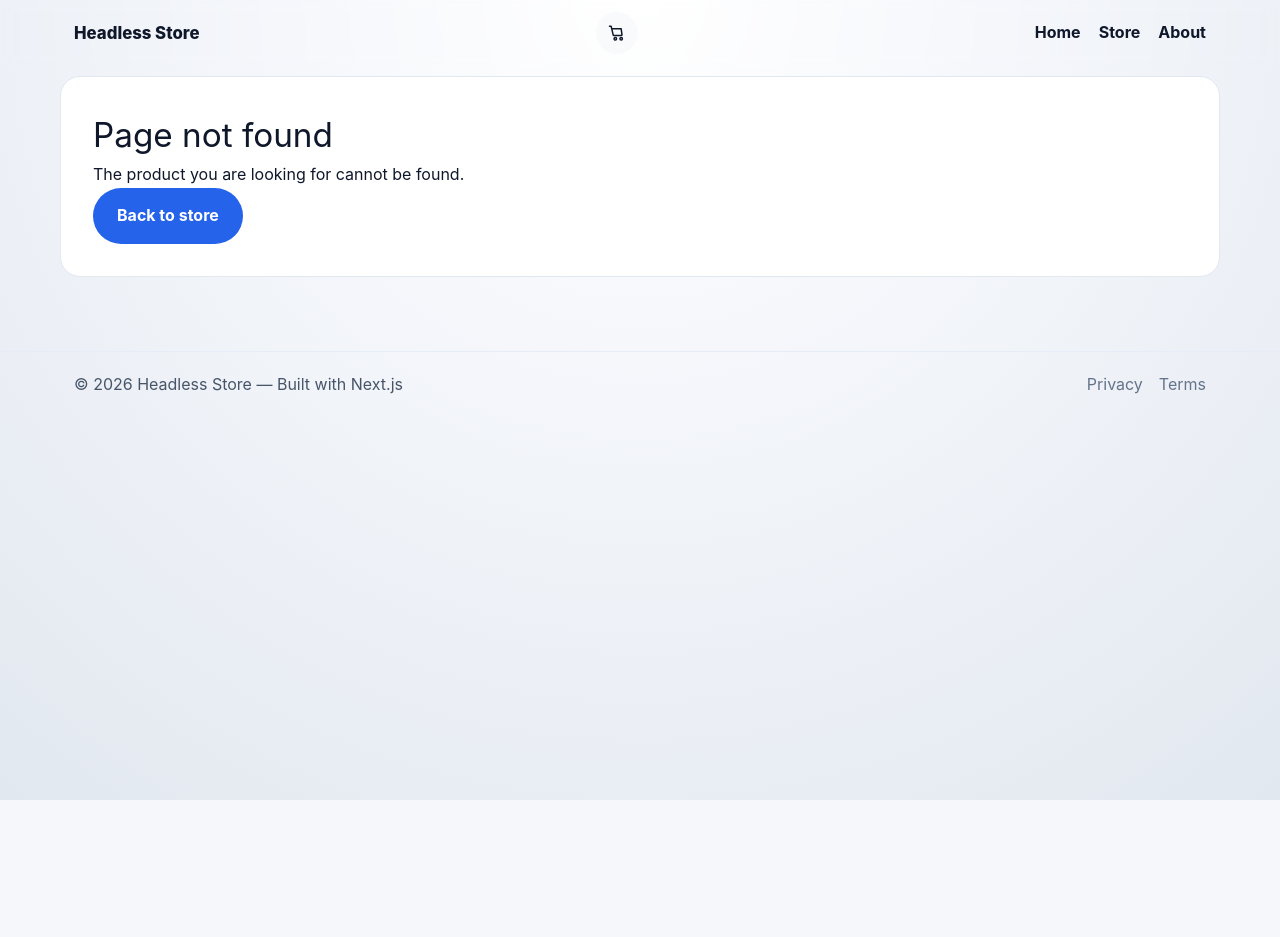
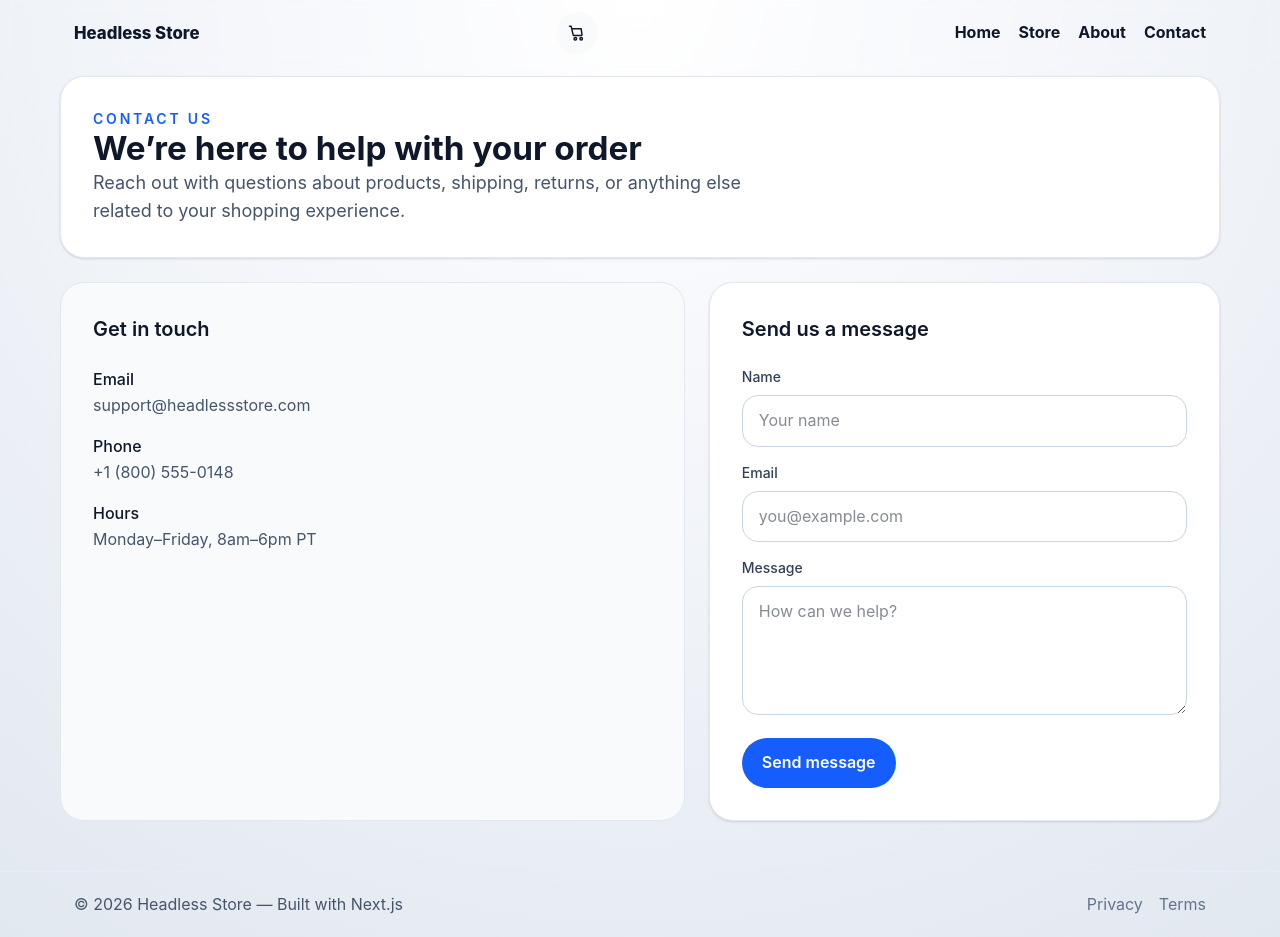
Before and after one commit to lucasdrew448-cmd/ecommerce, a Next.js app: page /contact in a window 1280 px wide. Before the commit this address had no page. Before the commit the page ends 800 px from the top, so only its background shows below. Built offline with nearby package versions, Linux system fonts and the light colour scheme.

Commit message:
add: include Contact page and link in Header component

```diff
--- /dev/null
+++ b/app/contact/page.tsx
@@ -0,0 +1,71 @@
+export default function ContactPage() {
+  return (
+    <main className="space-y-6">
+      <section className="rounded-3xl border border-slate-200 bg-white p-8 shadow-sm">
+        <p className="mb-3 text-sm font-semibold uppercase tracking-[0.2em] text-blue-600">
+          Contact us
+        </p>
+        <h1 className="text-3xl font-bold text-slate-900">We’re here to help with your order</h1>
+        <p className="mt-4 max-w-2xl text-lg text-slate-600">
+          Reach out with questions about products, shipping, returns, or anything else related to
+          your shopping experience.
+        </p>
+      </section>
+
+      <section className="grid gap-6 lg:grid-cols-[1.1fr_0.9fr]">
+        <div className="rounded-3xl border border-slate-200 bg-slate-50 p-8">
+          <h2 className="text-xl font-semibold text-slate-900">Get in touch</h2>
+          <div className="mt-6 space-y-4 text-slate-600">
+            <div>
+              <p className="font-medium text-slate-900">Email</p>
+              <p>support@headlessstore.com</p>
+            </div>
+            <div>
+              <p className="font-medium text-slate-900">Phone</p>
+              <p>+1 (800) 555-0148</p>
+            </div>
+            <div>
+              <p className="font-medium text-slate-900">Hours</p>
+              <p>Monday–Friday, 8am–6pm PT</p>
+            </div>
+          </div>
+        </div>
+
+        <div className="rounded-3xl border border-slate-200 bg-white p-8 shadow-sm">
+          <h2 className="text-xl font-semibold text-slate-900">Send us a message</h2>
+          <form className="mt-6 space-y-4">
+            <div>
+              <label className="mb-2 block text-sm font-medium text-slate-700">Name</label>
+              <input
+                className="w-full rounded-2xl border border-slate-300 px-4 py-3"
+                placeholder="Your name"
+              />
+            </div>
+            <div>
+              <label className="mb-2 block text-sm font-medium text-slate-700">Email</label>
+              <input
+                className="w-full rounded-2xl border border-slate-300 px-4 py-3"
+                type="email"
+                placeholder="you@example.com"
+              />
+            </div>
+            <div>
+              <label className="mb-2 block text-sm font-medium text-slate-700">Message</label>
+              <textarea
+                className="w-full rounded-2xl border border-slate-300 px-4 py-3"
+                rows={4}
+                placeholder="How can we help?"
+              />
+            </div>
+            <button
+              type="submit"
+              className="rounded-full bg-blue-600 px-5 py-3 font-semibold text-white transition hover:bg-blue-700"
+            >
+              Send message
+            </button>
+          </form>
+        </div>
+      </section>
+    </main>
+  );
+}
--- a/components/Header.tsx
+++ b/components/Header.tsx
@@ -61,6 +61,7 @@ export default function Header() {
           <Link href="/">Home</Link>
           <Link href="/store">Store</Link>
           <Link href="/about">About</Link>
+          <Link href="/contact">Contact</Link>
         </nav>
       </div>
     </header>
```
